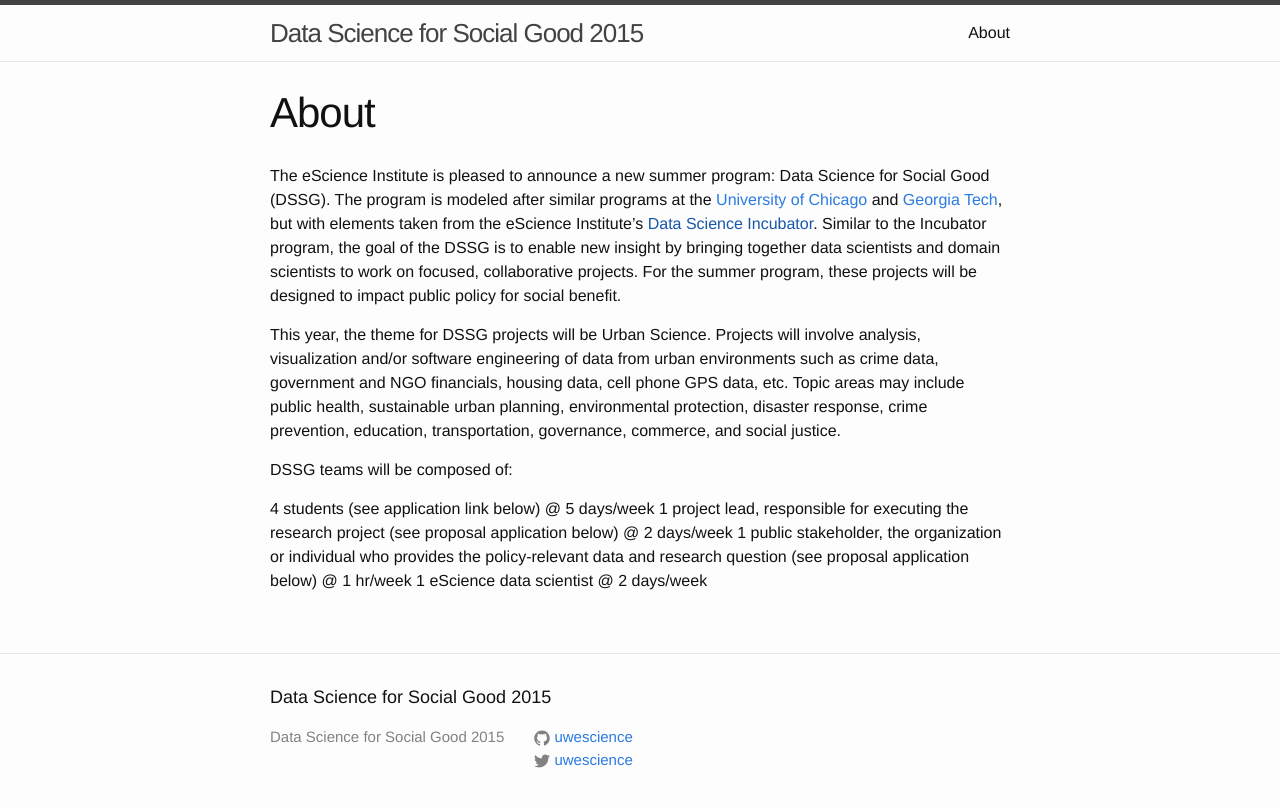
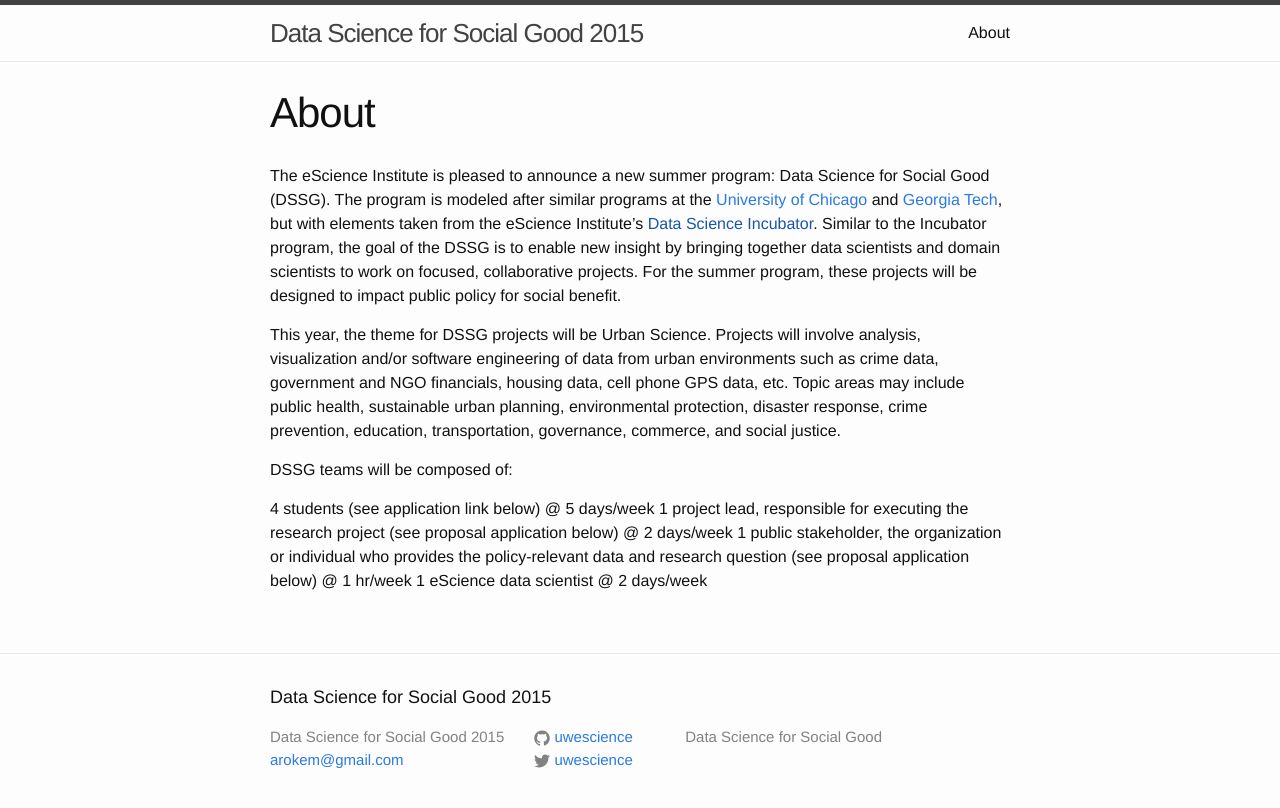
Before and after one commit to DSSG-paratransit/main_repo, a Jekyll site: the page built from about.md, in a window 1280 px wide. Shown: the top 808 px of the page. Built offline with Jekyll 4.4.1, drawn with Linux system fonts in a browser that asks for light colours.

Commit message:
A little bit more config.

```diff
--- a/_config.yml
+++ b/_config.yml
@@ -1,9 +1,9 @@
 # Site settings
 title: Data Science for Social Good 2015
-email:
-description: ""
-baseurl: "" # the subpath of your site, e.g. /blog/
-url: "http://uwescience.github.io/DSSG2015" # the base hostname & protocol for your site
+email: arokem@gmail.com
+description: "Data Science for Social Good"
+baseurl: "http://uwescience.github.io/DSSG2015"
+url: "http://uwescience.github.io/DSSG2015"
 twitter_username: uwescience
 github_username:  uwescience
 
```
